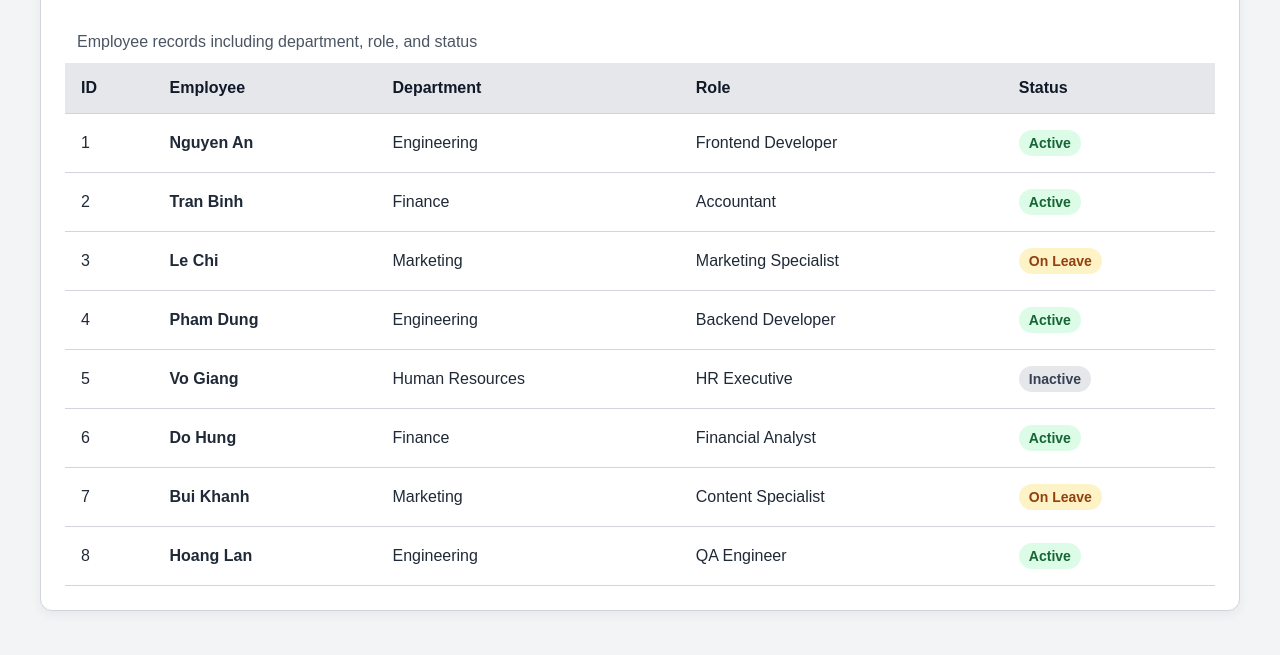
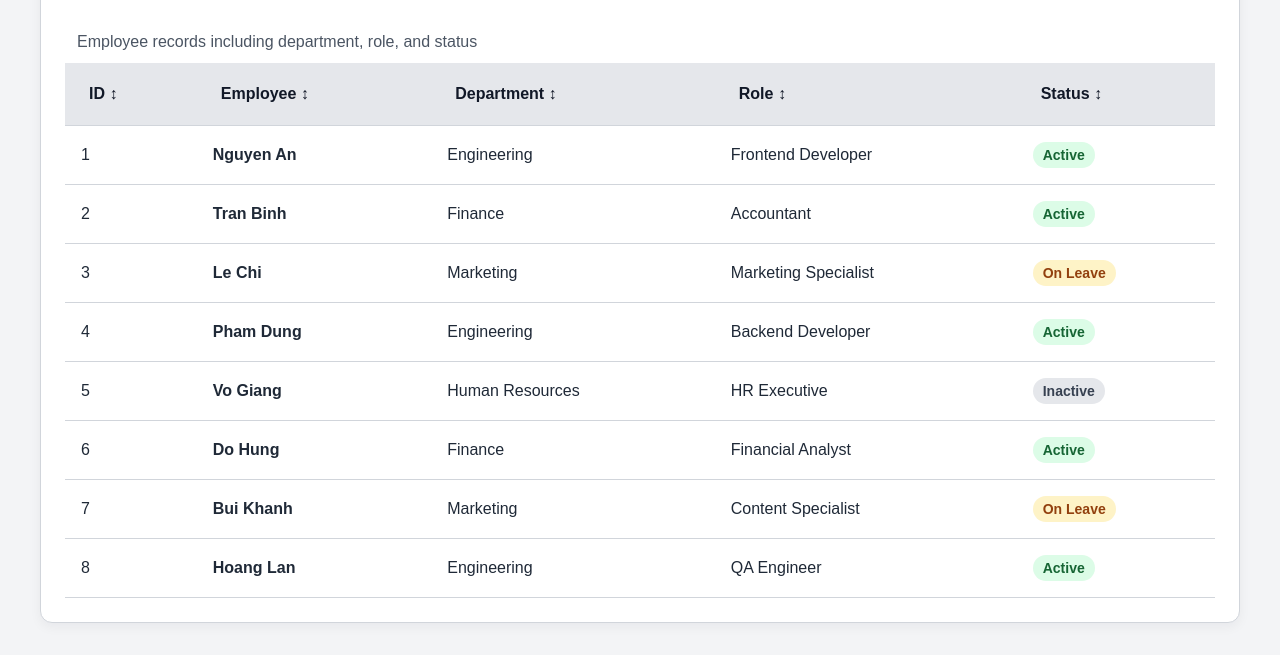
Before and after one commit to nguyenphandanghuy/HW1-Enterprise-Data-Grid, a website built with Vite: page index.html in a window 1280 px wide. Shown: the part 236-891 px from the top of the page. Built offline with nearby package versions, Linux system fonts and the light colour scheme.

Commit message:
feat(grid): implement accessible column sorting

```diff
--- a/src/main.js
+++ b/src/main.js
@@ -27,25 +27,57 @@ app.innerHTML = `
     <div class="table-wrapper">
       <table>
         <caption>Employee records including department, role, and status</caption>
+
 <thead>
   <tr>
-            <th scope="col">ID</th>
-            <th scope="col">Employee</th>
-            <th scope="col">Department</th>
-            <th scope="col">Role</th>
-            <th scope="col">Status</th>
+    <th scope="col">
+      <button type="button" data-sort="id">ID ↕</button>
+    </th>
+    <th scope="col">
+      <button type="button" data-sort="name">Employee ↕</button>
+    </th>
+    <th scope="col">
+      <button type="button" data-sort="department">Department ↕</button>
+    </th>
+    <th scope="col">
+      <button type="button" data-sort="role">Role ↕</button>
+    </th>
+    <th scope="col">
+      <button type="button" data-sort="status">Status ↕</button>
+    </th>
   </tr>
 </thead>
+
         <tbody id="employee-rows"></tbody>
       </table>
     </div>
   </section>
 `;
 
+
 const tbody = document.querySelector("#employee-rows");
 const recordCount = document.querySelector("#record-count");
 
-tbody.innerHTML = employees.map(employee => `
+let sortKey = "id";
+let sortDirection = "asc";
+
+function renderRows() {
+  const sortedEmployees = [...employees].sort((a, b) => {
+    const valueA = a[sortKey];
+    const valueB = b[sortKey];
+
+    let comparison;
+
+    if (typeof valueA === "number" && typeof valueB === "number") {
+      comparison = valueA - valueB;
+    } else {
+      comparison = String(valueA).localeCompare(String(valueB));
+    }
+
+    return sortDirection === "asc" ? comparison : -comparison;
+  });
+
+  tbody.innerHTML = sortedEmployees.map(employee => `
     <tr>
       <td>${employee.id}</td>
       <th scope="row">${employee.name}</th>
@@ -60,3 +92,34 @@ tbody.innerHTML = employees.map(employee => `
   `).join("");
 
   recordCount.textContent = `${employees.length} employees`;
+
+  document.querySelectorAll("thead button[data-sort]").forEach(button => {
+    const isCurrent = button.dataset.sort === sortKey;
+    button.setAttribute(
+      "aria-label",
+      `Sort by ${button.dataset.sort}${isCurrent ? `, currently ${sortDirection === "asc" ? "ascending" : "descending"}` : ""}`
+    );
+
+    button.setAttribute(
+      "aria-pressed",
+      String(isCurrent)
+    );
+  });
+}
+
+document.querySelectorAll("thead button[data-sort]").forEach(button => {
+  button.addEventListener("click", () => {
+    const selectedKey = button.dataset.sort;
+
+    if (sortKey === selectedKey) {
+      sortDirection = sortDirection === "asc" ? "desc" : "asc";
+    } else {
+      sortKey = selectedKey;
+      sortDirection = "asc";
+    }
+
+    renderRows();
+  });
+});
+
+renderRows();
--- a/src/style.css
+++ b/src/style.css
@@ -138,3 +138,24 @@ tbody tr:hover {
     padding: 10px;
   }
 }
+
+thead button[data-sort] {
+  padding: 6px 8px;
+  border: 0;
+  border-radius: 4px;
+  background: transparent;
+  color: #111827;
+  font: inherit;
+  font-weight: 700;
+  text-align: left;
+  cursor: pointer;
+}
+
+thead button[data-sort]:hover {
+  background: #d1d5db;
+}
+
+thead button[data-sort]:focus-visible {
+  outline: 3px solid #1d4ed8;
+  outline-offset: 2px;
+}
```
Lines whose indentation alone changed are shown as unchanged.
